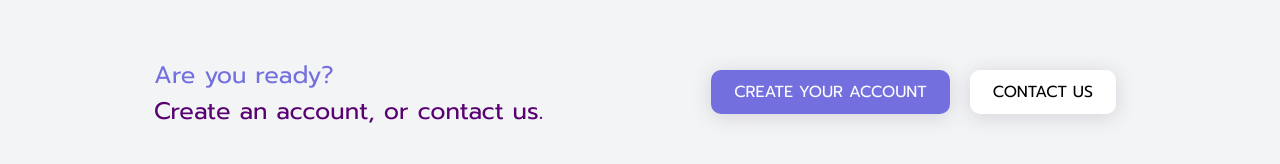
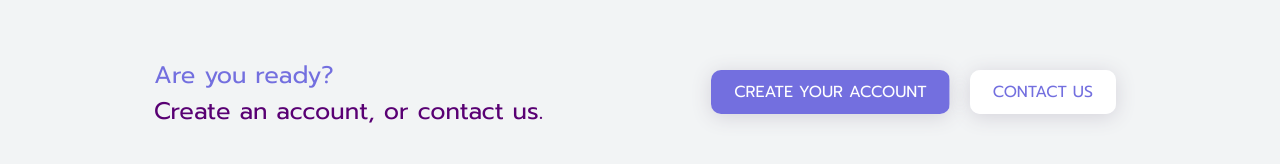
Before and after one commit to gg-1414/mini-project, a React (Create React App) app: page / in a window 1280 px wide. Shown: the part 2074-2238 px from the top of the page. Built offline with nearby package versions, Linux system fonts and the light colour scheme; the HTML template or start-up script is replaced by a standard one.

Commit message:
more button hover animations :)

```diff
--- a/src/components/Home.jsx
+++ b/src/components/Home.jsx
@@ -24,10 +24,13 @@ const Home = () => (
       </div>
     </div>
     <div className="main__description">
-      <p>Lorem ipsum dolor sit amet, consectetur adipiscing elit, sed do eiusmod tempor incididunt ut labore et dolore magna aliqua. Sed vulputate odio ut enim blandit volutpat. Purus non enim praesent lorem ipsum dolor sit.</p>
-      <button>create your account</button>
+      <Reveal effect="fadeInUp">
+        <p>Lorem ipsum dolor sit amet, consectetur adipiscing elit, sed do eiusmod tempor incididunt ut labore et dolore magna aliqua. Sed vulputate odio ut enim blandit volutpat. Purus non enim praesent lorem ipsum dolor sit.</p>
+        <button>create your account</button>
+      </Reveal>
     </div>
     <section className="main__services">
+      <Reveal effect="fadeInUp">
       <h4>Our Services</h4>
       <hr/>
       <div className="main__services-cards-container">
@@ -64,6 +67,7 @@ const Home = () => (
           </div>
         </div>
       </div>
+      </Reveal>
     </section>
     <section className="main__ready-create-contact">
       <div>
--- a/src/index.css
+++ b/src/index.css
@@ -44,6 +44,7 @@ p, span {
 a {
   text-decoration: none;
   color: white;
+  cursor: pointer;
 }
 
 .clearfix:before, .clearfix:after { content: " "; display: table; }
--- a/src/stylesheets/Home.scss
+++ b/src/stylesheets/Home.scss
@@ -116,12 +116,20 @@
       border-radius: 8px;
       letter-spacing: 0.5px;
       transition: all 0.4s;
+
+      background: linear-gradient(to right, white 50%, $purple 50%);
+      background-size: 200% 100%;
+      background-position: right bottom;
+      transition: all .5 ease-out;
     }
 
     button:hover {
       background: $white;
       color: $purple;
       border: 2px solid $purple;
+
+      background-position: left bottom;
+      color: $purple;
     }
   }
 
@@ -202,6 +210,8 @@
         }
       }
     }
+
+
   }
 
   // MAIN
@@ -233,14 +243,32 @@
         position: relative;
         top: 50%;
         transform: translateY(-50%);
+        transition: all 0.5s;
       }
 
       button:nth-child(1) {
-        background: $purple-blue;
+        background: linear-gradient(to right, white 50%, $purple-blue 50%);
         color: $white;
+        background-size: 200% 100%;
+        background-position: right bottom;
       }
+
+      button:nth-child(1):hover {
+        background-position: left bottom;
+        color: $purple-blue;
+      }
+
       button:nth-child(2) {
         background: $white;
+        background: linear-gradient(to right, $purple-blue 50%, white 50%);
+        color: $purple-blue;
+        background-size: 200% 100%;
+        background-position: right bottom;
+      }
+
+      button:nth-child(2):hover {
+        background-position: left bottom;
+        color: $white;
       }
     }
   }
--- a/src/stylesheets/Nav.scss
+++ b/src/stylesheets/Nav.scss
@@ -23,6 +23,11 @@ nav {
     color: $white;
     font-size: 1em;
     padding: 0 1em;
+    transition: all 0.2s;
+  }
+
+  div > button:hover {
+    opacity: 0.8;
   }
 
   div > button:nth-child(4) {
```
